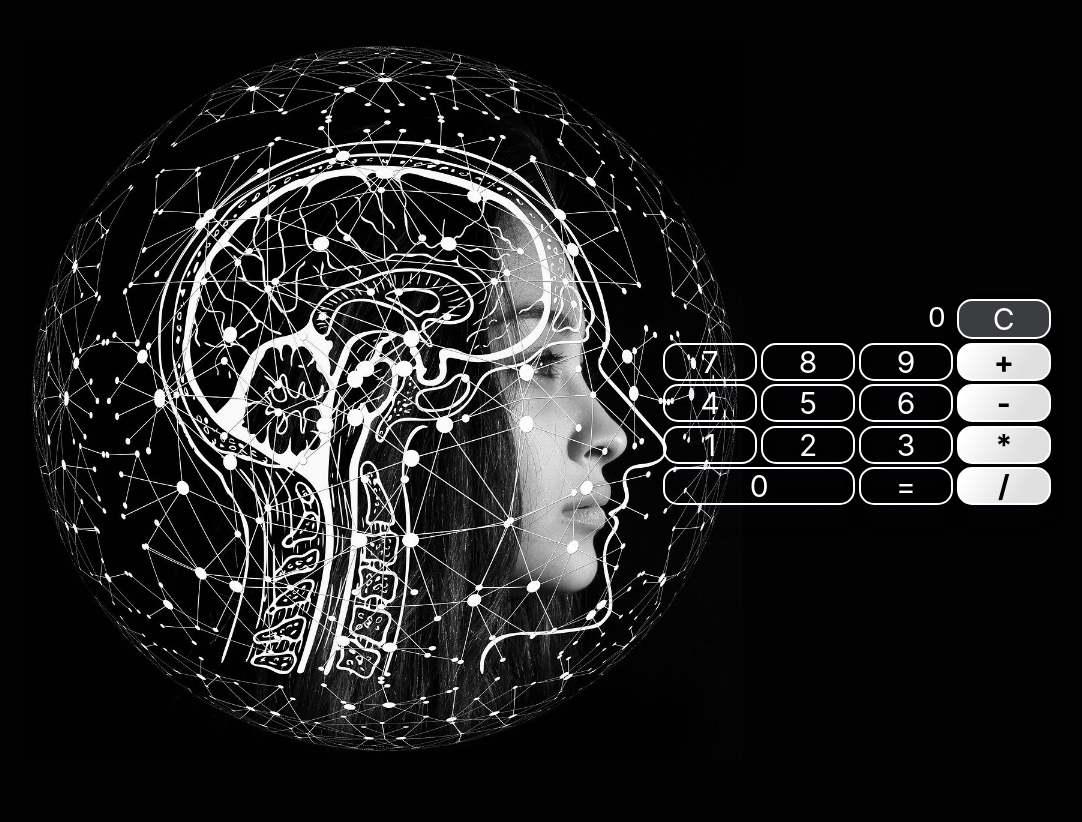
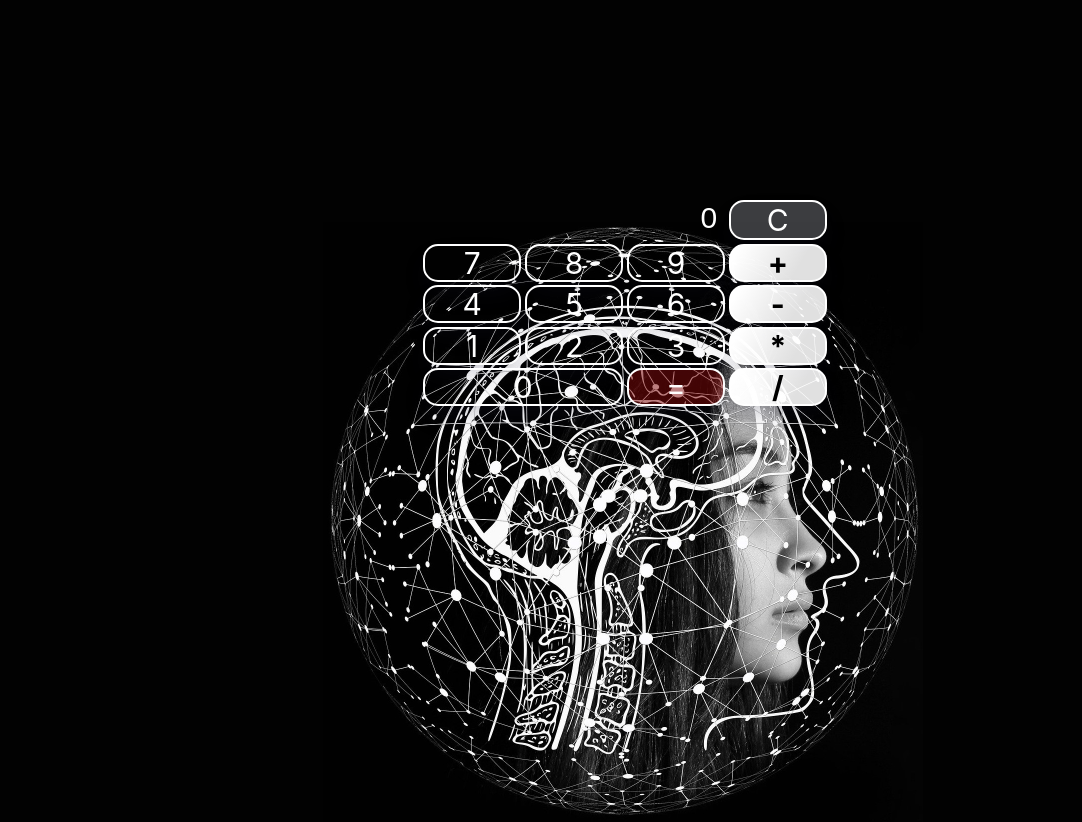
Before and after one commit to beegramin9/HCJ-Nomad-CalculatorClone, a plain HTML site: page index.html in a window 1280 px wide. Shown: the whole page, without its empty margins (17-1099 px from the left). Before the commit the page ends 800 px from the top, so only its background shows below. Drawn offline with Linux system fonts and the light colour scheme.

Commit message:
final style, looks slightly better I think

```diff
--- a/style.css
+++ b/style.css
@@ -3,21 +3,16 @@ body {
   background-color: #020202;
   font-family: -apple-system, BlinkMacSystemFont, "Segoe UI", Roboto, Oxygen,
     Ubuntu, Cantarell, "Open Sans", "Helvetica Neue", sans-serif;
-  display: grid;
-  grid-template-columns: 70% 30%;
+  display: flex;
+  flex-direction: column-reverse;
+  justify-content: center;
   align-items: center;
   align-self: center;
   font-size: 10px;
   grid-gap: 2em;
   padding: 4em;
-  margin: auto;
-}
-
-@media (max-width: 540px) {
-  body {
-    display: flex;
-    flex-direction: column;
-  }
+  margin: 0 auto;
+  padding: 0;
 }
 
 /* 배경화면 */
@@ -32,8 +27,16 @@ body {
 img {
   position: relative;
   z-index: -1;
-  width: 100%;
+  width: 600px;
+  height: 600px;
   animation: fadein 0.5s linear;
+}
+
+@media (max-width: 540px) {
+  img {
+    width: 400px;
+    height: 400px;
+  }
 }
 
 /* 이미지 리로드 */
@@ -46,9 +49,10 @@ img {
 
 .calculator {
   position: relative;
-  right: 100px;
-  width: 80%;
+  top: 200px;
+  background-color: transparent;
   display: grid;
+  width: 400px;
   grid-template-columns: repeat(4, 1fr);
   justify-content: center;
   text-align: center;
@@ -58,22 +62,7 @@ img {
 
 @media (max-width: 540px) {
   .calculator {
-    position: relative;
-    right: 0px;
-    bottom: 150px;
-  }
-}
-
-/* 반응형 */
-@media (min-width: 1000px) {
-  body {
-    grid-template-columns: 60% 40%;
-  }
-  img {
-    max-width: 900px;
-  }
-  .calculator {
-    max-width: 500px;
+    width: 300px;
   }
 }
 
@@ -97,6 +86,7 @@ img {
   transform: scale(0.98);
 }
 
+/* 여기도 transparent인데 뭐가 문제지...? ㅜㅜ */
 input {
   grid-area: 1 / 1 / 2 / 4;
   color: white;
@@ -115,6 +105,10 @@ input {
   background-color: rgba(84, 86, 90, 0.7);
 }
 
+#equal {
+  background-color: rgba(132, 8, 8, 0.5);
+}
+
 .color-inversion {
   color: black;
   font-weight: bold;
```
